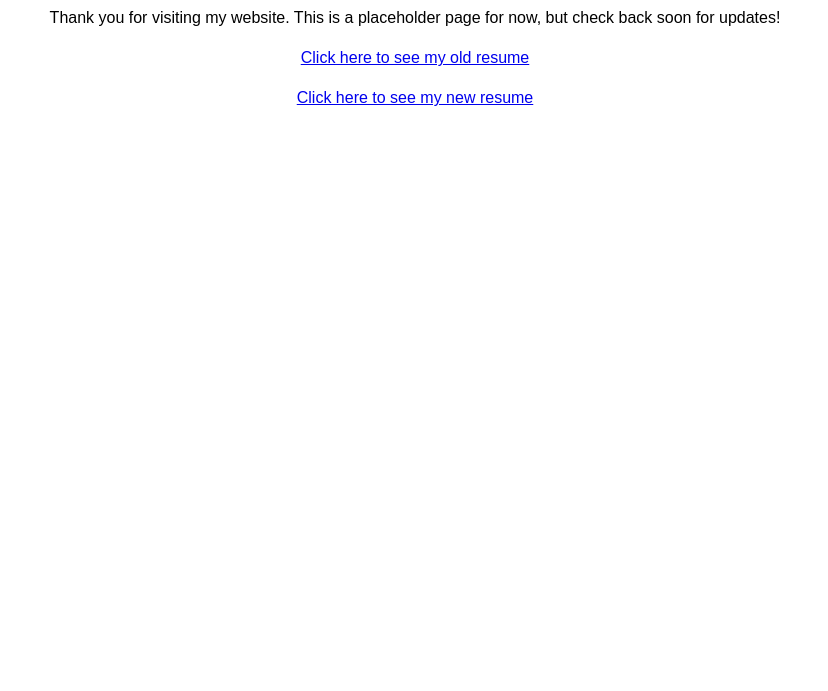
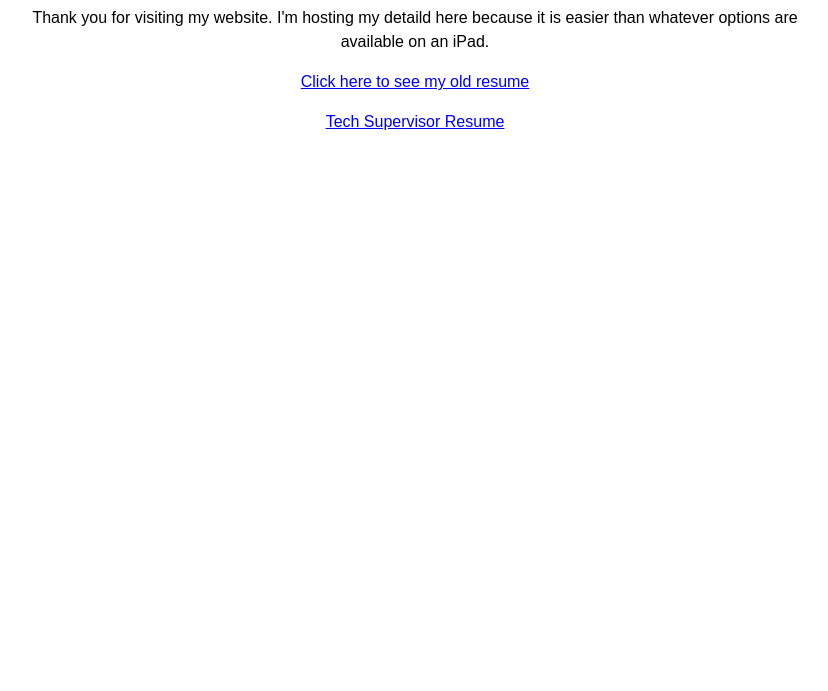
Before and after one commit to ProgrAngad/Me, a plain HTML site: page index.html in a window 1280 px wide. Shown: the part 109-800 px from the top of the page, without its empty margins (225-1053 px from the left). Drawn offline with Linux system fonts and the light colour scheme.

Commit message:
Update index.html

```diff
--- a/index.html
+++ b/index.html
@@ -30,9 +30,9 @@
 <body>
 	<div class="container">
 		<h1>Welcome to My Website</h1>
-		<p>Thank you for visiting my website. This is a placeholder page for now, but check back soon for updates!</p>
+		<p>Thank you for visiting my website. I'm hosting my detaild here because it is easier than whatever options are available on an iPad.</p>
 		<p><a href="WebResume.html">Click here to see my old resume</a></p>
-		<p><a href="Resume.html">Click here to see my new resume</a></p>
+		<p><a href="TSResume.html">Tech Supervisor Resume</a></p>
 	</div>
 </body>
 </html>
```
